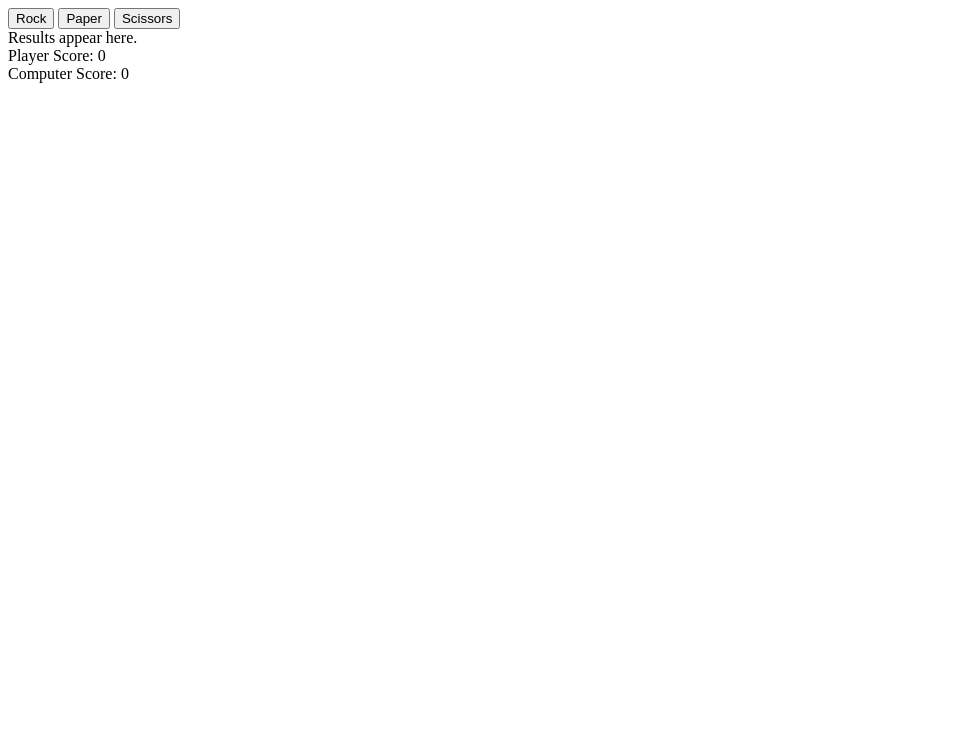
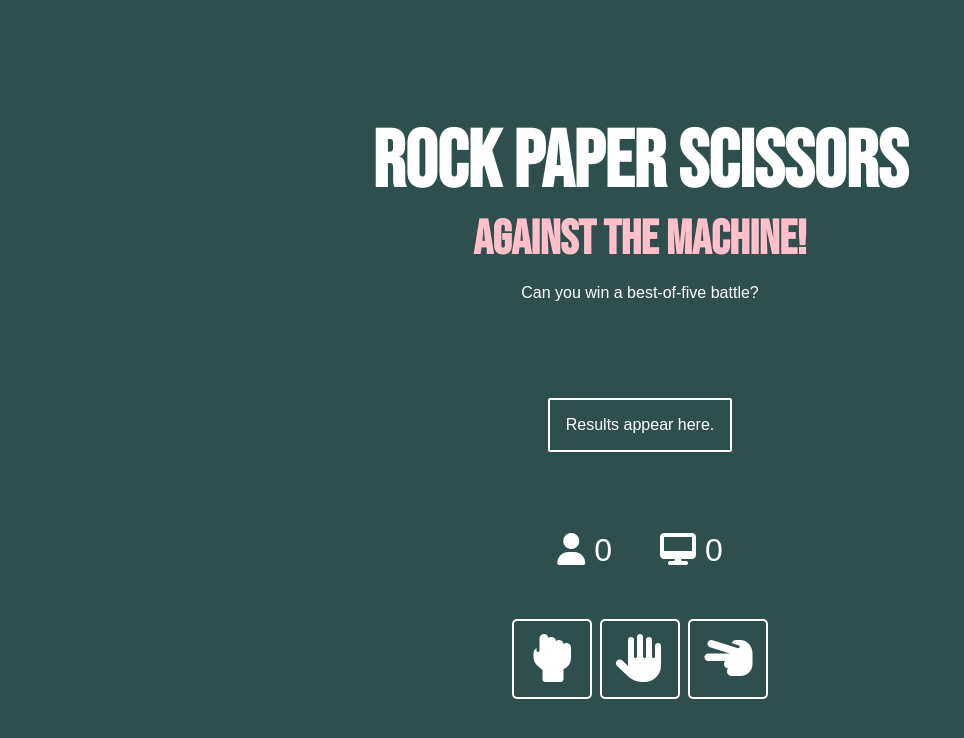
Before and after one commit to a-hr-nikolov/rock-paper-scissors, a plain HTML site: page index.html in a window 1280 px wide. Shown: the whole page, without its empty margins (0-964 px from the left). Drawn offline with Linux system fonts and the light colour scheme.

Commit message:
Stylize the page and fix icon issues
When there is an icon with the i tag within the button, for some reason
clicking it is breaking the logic. It is considered the target, instead
of the button being the target. This is fixed with this code in CSS:

button > * {
  pointer-events: none;
}

```diff
--- /dev/null
+++ b/css/style.css
@@ -0,0 +1,63 @@
+body {
+  background: darkslategray;
+  color: white;
+  display: flex;
+  height: 100vh;
+  flex-direction: column;
+  justify-content: center;
+  align-items: center;
+  font-family: sans-serif;
+}
+#result {
+  text-align: center;
+  vertical-align: middle;
+  padding: 1rem;
+  margin: 5rem;
+  border: 2px solid white;
+  border-radius: 2px;
+}
+
+#score {
+  display: flex;
+  gap: 3rem;
+  margin-bottom: 3rem;
+}
+
+.blocks {
+  text-align: center;
+  font-size: 2rem;
+}
+
+h1,
+h2 {
+  margin: 0;
+  padding: 0;
+  font-family: 'Bebas Neue', fantasy;
+  text-align: center;
+}
+
+h1 {
+  font-size: 5rem;
+}
+
+h2 {
+  font-size: 3rem;
+  color: pink;
+}
+
+button {
+  background: transparent;
+  border: 2px solid white;
+  border-radius: 5px;
+  padding: 3px;
+  margin: 2px;
+  height: 5rem;
+  width: 5rem;
+  color: white;
+  font-size: 3rem;
+  text-align: center;
+}
+
+button > * {
+  pointer-events: none;
+}
--- a/index.html
+++ b/index.html
@@ -4,24 +4,45 @@
     <meta charset="UTF-8" />
     <meta http-equiv="X-UA-Compatible" content="IE=edge" />
     <meta name="viewport" content="width=device-width, initial-scale=1.0" />
+    <link
+      rel="stylesheet"
+      href="https://cdnjs.cloudflare.com/ajax/libs/font-awesome/6.3.0/css/all.min.css"
+    />
+    <link rel="preconnect" href="https://fonts.googleapis.com" />
+    <link rel="preconnect" href="https://fonts.gstatic.com" crossorigin />
+    <link
+      href="https://fonts.googleapis.com/css2?family=Bebas+Neue&display=swap"
+      rel="stylesheet"
+    />
+    <link rel="stylesheet" href="./css/style.css" />
     <script src="./js/script.js" defer></script>
-    <title>Document</title>
+    <title>Rock-Paper-Scissors</title>
   </head>
   <body>
-    <div id="container">
-      <button class="choice" value="rock">Rock</button>
-      <button class="choice" value="paper">Paper</button>
-      <button class="choice" value="scissors">Scissors</button>
-    </div>
+    <h1>Rock Paper Scissors</h1>
+    <h2>against the machine!</h2>
+    <p>Can you win a best-of-five battle?</p>
     <div id="result">Results appear here.</div>
     <div id="score">
       <div class="blocks" id="#player-block">
-        <span>Player Score: </span><span id="player-score">0</span>
+        <span><i class="fa-solid fa-user"></i> </span
+        ><span id="player-score">0</span>
       </div>
       <div class="blocks" id="#computer-block">
-        <span>Computer Score: </span><span id="computer-score">0</span>
+        <span><i class="fa-solid fa-desktop"></i> </span
+        ><span id="computer-score">0</span>
       </div>
     </div>
-    <div id="final-result"></div>
+    <div id="container">
+      <button class="choice" value="rock">
+        <i class="fa-solid fa-hand-back-fist"></i>
+      </button>
+      <button class="choice" value="paper">
+        <i class="fa-solid fa-hand"></i>
+      </button>
+      <button class="choice" value="scissors">
+        <i class="fa-solid fa-hand-scissors"></i>
+      </button>
+    </div>
   </body>
 </html>
--- a/js/script.js
+++ b/js/script.js
@@ -12,19 +12,21 @@ function getComputerChoice() {
 
 function playRockPaperScissors(event) {
   let computerChoice = getComputerChoice();
-  let playerChoice = event.target.innerText.toLowerCase();
+  let playerChoice = event.target.value;
   let result;
   if (playerChoice === computerChoice) {
-    result = "It's a DRAW!";
+    result = 'The round is a DRAW, go again!';
   } else
     switch (playerChoice) {
       case 'rock':
-        if (computerChoice === 'paper') result = 'You lose! Paper beats Rock!';
+        if (computerChoice === 'paper')
+          result = 'You lose the round! Paper beats Rock!';
         if (computerChoice === 'scissors')
           result = 'You win! Rock beats Scissors!';
         break;
       case 'paper':
-        if (computerChoice === 'rock') result = 'You win! Paper beats Rock!';
+        if (computerChoice === 'rock')
+          result = 'You win the round! Paper beats Rock!';
         if (computerChoice === 'scissors')
           result = 'You lose! Scissors beats Paper!';
         break;
@@ -59,18 +61,14 @@ function keepScore(result) {
 
 function endGame() {
   if (document.querySelector('#player-score').innerText == 5) {
-    document.querySelector('#final-result').innerText =
-      'The PC is no match for your wit!';
-    buttonsRPS.forEach(button =>
-      button.removeEventListener('click', playRockPaperScissors)
-    );
+    document.querySelector('#result').innerText =
+      'THE GAME IS YOURS! No computer can match your wit!';
+    buttonsRPS.forEach(button => (button.style.display = 'none'));
   }
   if (document.querySelector('#computer-score').innerText == 5) {
-    document.querySelector('#final-result').innerText =
-      'You bring shame to the human race!';
-    buttonsRPS.forEach(button =>
-      button.removeEventListener('click', playRockPaperScissors)
-    );
+    document.querySelector('#result').innerText =
+      'YOU LOST... PATHETIC! You bring shame to the human race!';
+    buttonsRPS.forEach(button => (button.style.display = 'none'));
   }
 }
 
@@ -78,19 +76,3 @@ const buttonsRPS = document.querySelectorAll('.choice');
 buttonsRPS.forEach(button =>
   button.addEventListener('click', playRockPaperScissors)
 );
-
-// function playRPSBestOfFive() {
-//   let winnerTrack = 0;
-//   for (let i = 0; i < 5; i++) {
-//     let playerSelection = prompt(
-//       'What do you choose? (rock, paper, or scissors)'
-//     );
-//     let result = playRockPaperScissors(playerSelection);
-//     console.log(result);
-//     if (result.includes('win')) winnerTrack++;
-//     if (result.includes('lose')) winnerTrack--;
-//   }
-//   if (winnerTrack == 0) return 'The PC is your equal!';
-//   if (winnerTrack > 0) return 'The PC is no match for your wit!';
-//   if (winnerTrack < 0) return 'You bring shame to the human race!';
-// }
```
